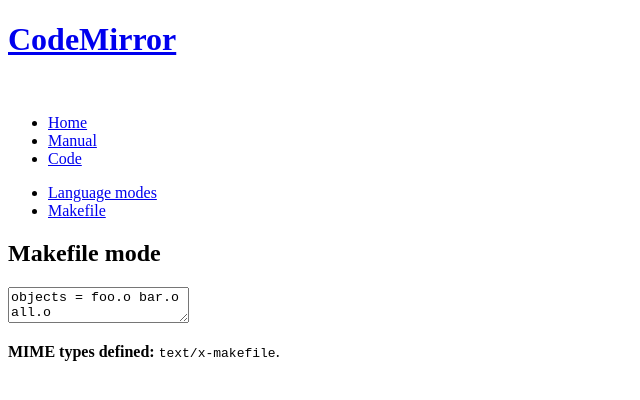
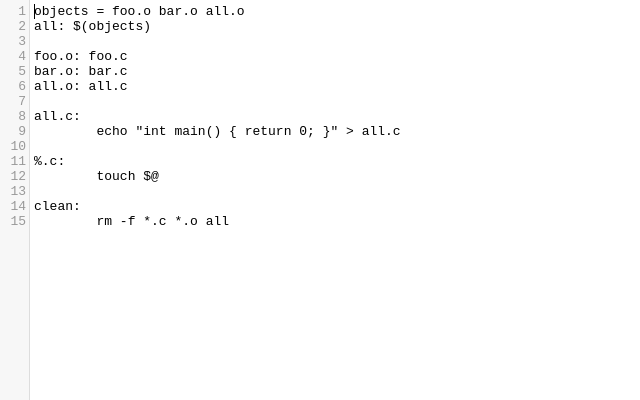
Before and after one commit to V-Lor/codemirror-mode-makefile, a website: page example/index.html in a window 1280 px wide. Shown: the top 400 px of the page, without its empty margins (0-640 px from the left). Drawn offline with nearby package versions, Linux system fonts and the light colour scheme; no server answers.

Commit message:
example of use

```diff
--- a/example/index.html
+++ b/example/index.html
@@ -1,31 +1,27 @@
-<!doctype html>
+<!DOCTYPE html>
+<html lang="en">
+<head>
+    <meta charset="UTF-8">
+    <link rel="stylesheet" href="node_modules/codemirror/lib/codemirror.css">
+    <style>
+        html,
+        body {
+            padding: 0;
+            margin: 0;
+        }
 
-<title>CodeMirror: Makefile mode</title>
-<meta charset="UTF-8">
-<link rel="stylesheet" href="../../doc/docs.css">
-
-<link rel="stylesheet" href="../../lib/codemirror.css">
-<script src="../../lib/codemirror.js"></script>
-<script src="../../addon/edit/matchbrackets.js"></script>
-<script src="makefile.js"></script>
-<style>.CodeMirror { border-top: 1px solid #ddd; border-bottom: 1px solid #ddd; }</style>
-<div id=nav>
-  <a href="https://codemirror.net"><h1>CodeMirror</h1><img id=logo src="../../doc/logo.png" alt=""></a>
-
-  <ul>
-    <li><a href="../../index.html">Home</a>
-    <li><a href="../../doc/manual.html">Manual</a>
-    <li><a href="https://github.com/codemirror/codemirror">Code</a>
-  </ul>
-  <ul>
-    <li><a href="../index.html">Language modes</a>
-    <li><a class=active href="#">Makefile</a>
-  </ul>
-</div>
-
-<article>
-<h2>Makefile mode</h2>
-<form><textarea id="code" name="code">
+        .CodeMirror {
+            height: 100vh;
+        }
+    </style>
+    <link rel="prefetch" href="node_modules/codemirror/lib/codemirror.js">
+    <link rel="stylesheet" href="node_modules/codemirror/addon/edit/matchbrackets.js">
+    <link rel="prefetch" href="node_modules/codemirror-mode-makefile/makefile.js">
+    <title>CodeMirror: Makefile mode</title>
+</head>
+<body>
+    <form>
+        <textarea id="code" name="code">
 objects = foo.o bar.o all.o
 all: $(objects)
 
@@ -34,20 +30,28 @@
 all.o: all.c
 
 all.c:
-    echo "int main() { return 0; }" > all.c
+&#9echo "int main() { return 0; }" > all.c
 
 %.c:
-    touch $@
+&#9touch $@
 
 clean:
-    rm -f *.c *.o all
-</textarea></form>
+&#9rm -f *.c *.o all</textarea>
+    </form>
+
+    <script src="node_modules/codemirror/lib/codemirror.js"></script>
+    <script src="node_modules/codemirror/addon/edit/matchbrackets.js"></script>
+    <script src="node_modules/codemirror-mode-makefile/makefile.js"></script>
     <script>
-      var editor = CodeMirror.fromTextArea(document.getElementById("code"), {
-        matchBrackets: true
-      });
+        const editor = CodeMirror.fromTextArea(document.getElementById("code"), {
+            mode: "makefile",
+            smartIndent: true,
+            tabSize: 8,
+            indentWithTabs: true,
+            lineNumbers: true,
+            matchBrackets: true,
+            autofocus: true,
+        });
     </script>
-
-    <p><strong>MIME types defined:</strong> <code>text/x-makefile</code>.</p>
-
-  </article>
+</body>
+</html>
```
Also changed, not shown: example/package.json (added, +12 -0 lines), example/README.md (added), 1 other file.
